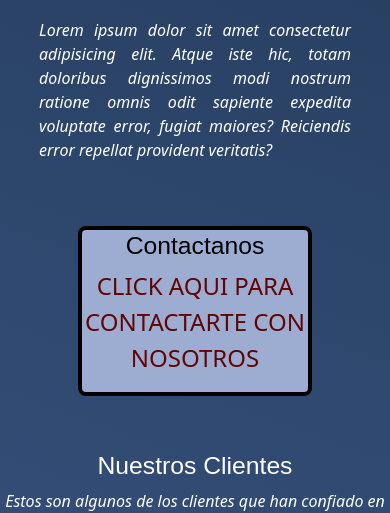
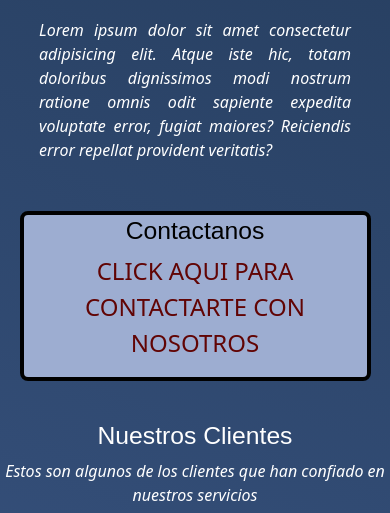
Before and after one commit to MauroJC/Proyecto-Coder, a plain HTML site: page index.html in a window 390 px wide. Shown: the part 1493-2006 px from the top of the page. Drawn offline with nearby package versions, Linux system fonts and the light colour scheme; a web font is replaced by a local one.

Commit message:
index entrega 2

```diff
--- a/css/style.css
+++ b/css/style.css
@@ -542,6 +542,14 @@ footer p {
         align-items: center;
     }
 }
+@media (max-width: 450px) {
+.cuadrocontacto {
+    margin: 10px auto;
+    max-width: 90%;
+    margin-top: 15px;
+    margin-bottom: 15px;
+}
+}
 
 /*MQ NUESTRO TRABAJO*/
 
```
